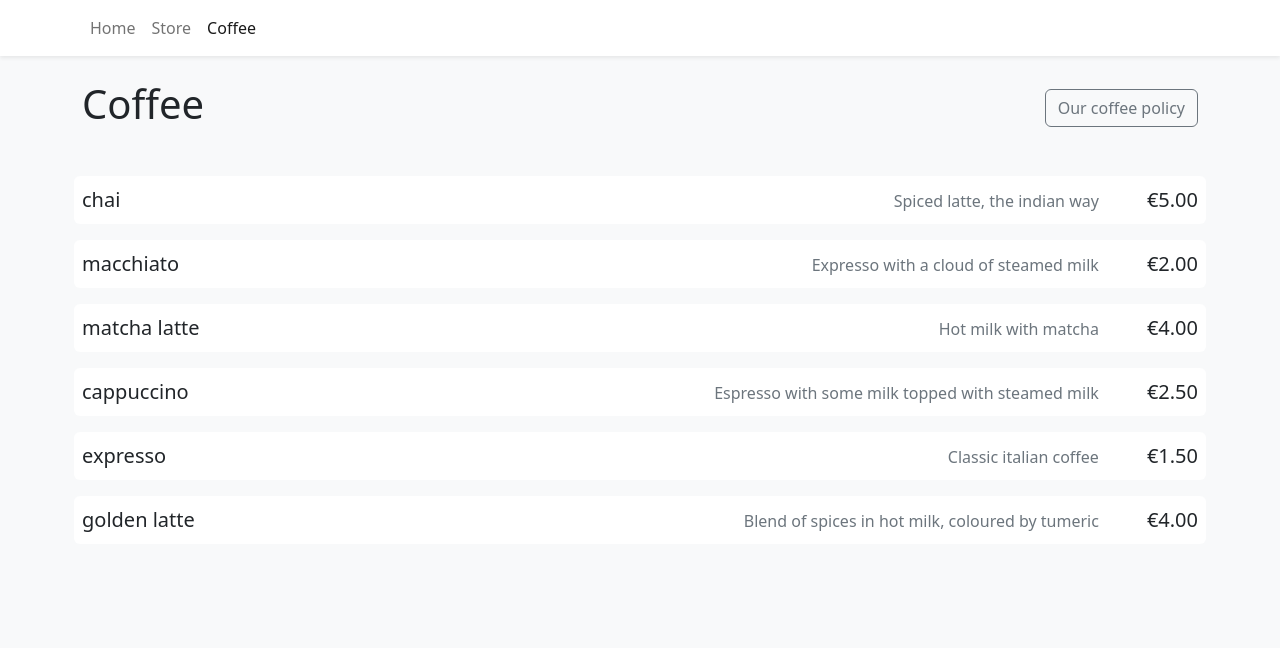
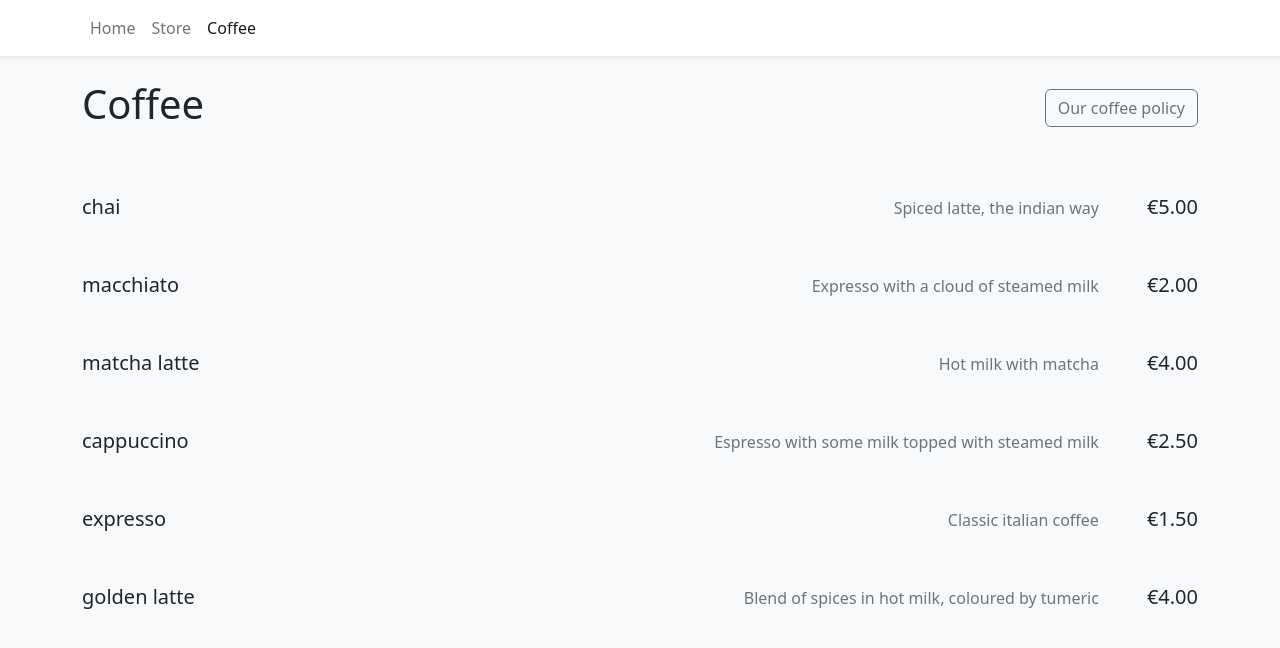
Before and after one commit to sinatrablue/OurOwnCoffeeShop, a React (Vite) app: page /coffee in a window 1280 px wide. Shown: the top 648 px of the page. Built offline with nearby package versions, Linux system fonts and the light colour scheme.

Commit message:
Finally some shadows and translations (no choice but to use external CSS)

```diff
--- a/src/components/CoffeeItem.tsx
+++ b/src/components/CoffeeItem.tsx
@@ -1,5 +1,6 @@
 import { Stack } from "react-bootstrap";
 import { formatCurrency } from "../utilities/formatCurrency";
+import styles from "../styles/CoffeeItem.module.css";
 
 type CoffeeItemProps = {
   id: number;
@@ -13,8 +14,7 @@ export function CoffeeItem({ name, description, price }: CoffeeItemProps) {
     <Stack
       direction="horizontal"
       gap={3}
-      className="rounded"
-      style={{ height: "3rem", background: "white" }}
+      className={`pt-3 pb-3 rounded ${styles.stack}`}
     >
       <span className="fs-5">{name}</span>
       <div className="ms-auto">
--- /dev/null
+++ b/src/styles/CoffeeItem.module.css
@@ -0,0 +1,9 @@
+.stack {
+    transition: translate ease-in-out 100ms, box-shadow ease-in-out 100ms;
+}
+
+.stack:hover,
+.stack:focus {
+    translate: 0 -1px;
+    box-shadow: 0 3px 5px 0 rgba(0, 0, 0, .2);
+}
```
